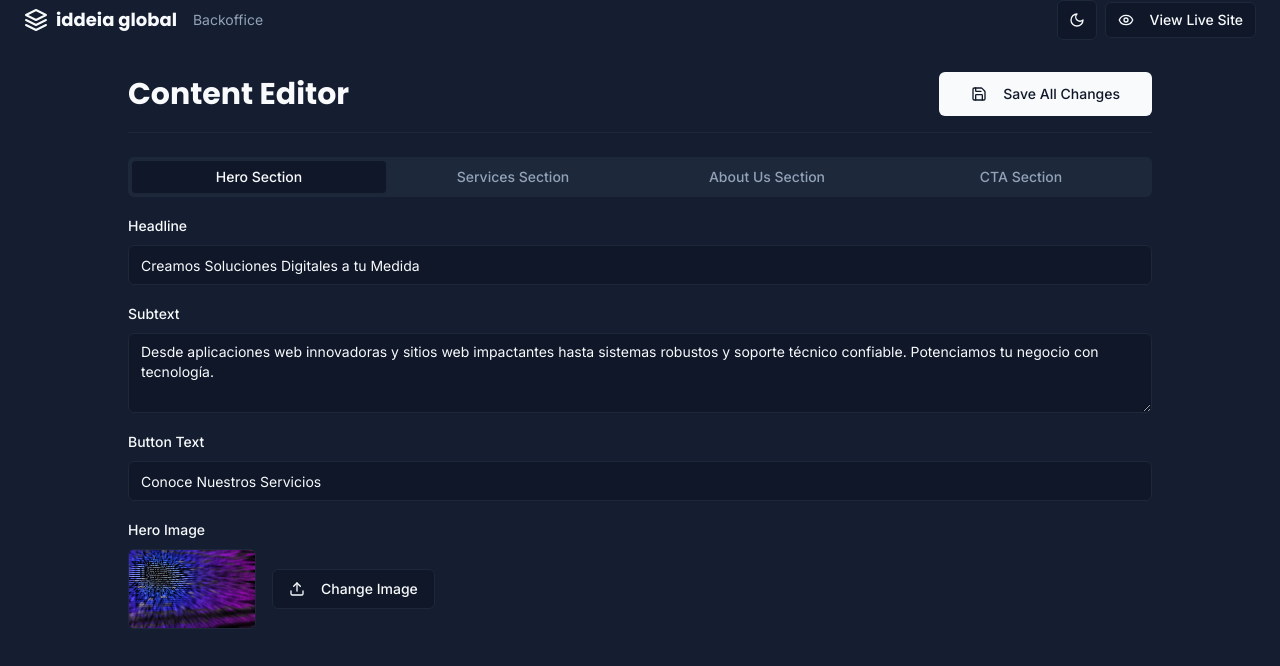
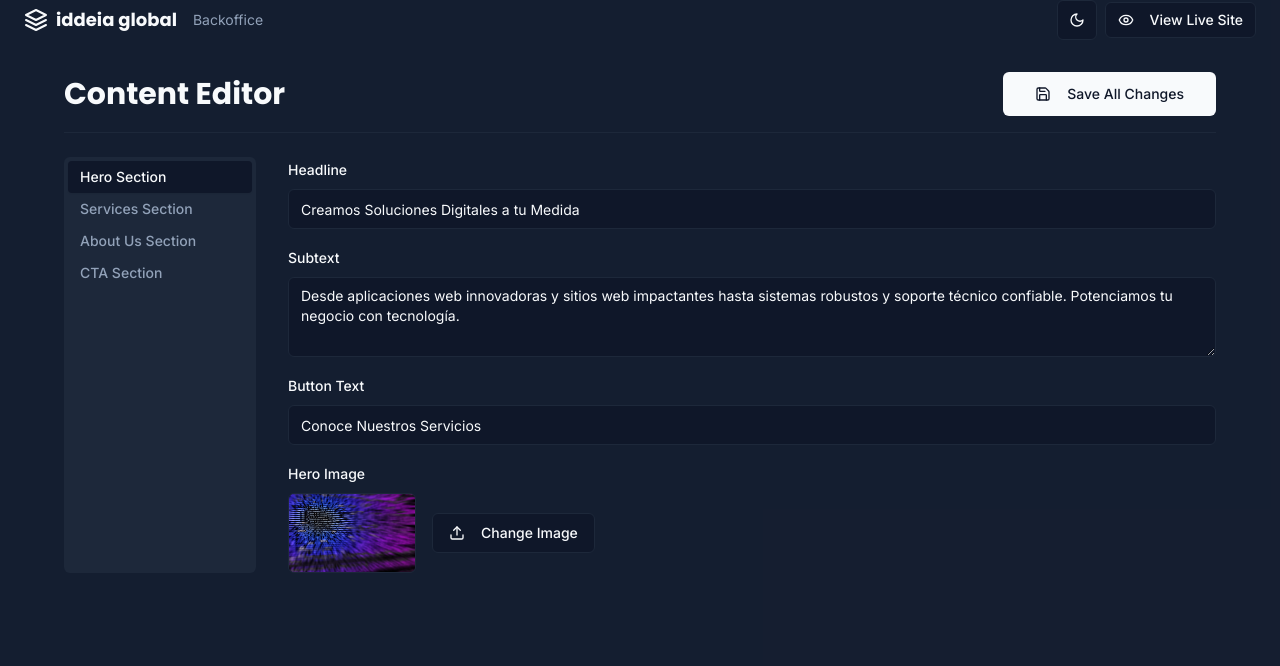
Before and after one commit to zeusolimp/studio, a Next.js app: page /backoffice in a window 1280 px wide. Shown: the top 666 px of the page. Built offline with nearby package versions, Linux system fonts and the light colour scheme.

Commit message:
esta excelente pero quiero que los separadores sean verticales y esten d

```diff
--- a/src/components/backoffice/ContentTabs.tsx
+++ b/src/components/backoffice/ContentTabs.tsx
@@ -1,7 +1,7 @@
+
 "use client";
 
-import { useState, useEffect } from 'react';
-import { getContent } from '@/lib/content';
+import { useState } from 'react';
 import type { Section, LandingContent } from '@/types';
 import { Button } from '@/components/ui/button';
 import { useToast } from '@/hooks/use-toast';
@@ -81,7 +81,7 @@ export default function ContentTabs({ initialContent }: { initialContent: Landin
     }
 
     return (
-        <div className="max-w-5xl mx-auto py-8">
+        <div className="max-w-6xl mx-auto py-8">
             <div className="flex justify-between items-center mb-6 pb-4 border-b">
                 <h1 className="text-3xl font-bold font-headline">Content Editor</h1>
                 <Button onClick={handleSave} disabled={isSaving || isLoading} size="lg">
@@ -89,17 +89,19 @@ export default function ContentTabs({ initialContent }: { initialContent: Landin
                     {isSaving ? 'Saving...' : 'Save All Changes'}
                 </Button>
             </div>
-            <Tabs defaultValue="hero" className="w-full">
-                <TabsList className="grid w-full grid-cols-4 mb-4">
+            <Tabs defaultValue="hero" orientation="vertical" className="flex gap-8">
+                <TabsList className="flex flex-col h-auto justify-start items-stretch">
                     <TabsTrigger value="hero">Hero Section</TabsTrigger>
                     <TabsTrigger value="services">Services Section</TabsTrigger>
                     <TabsTrigger value="about">About Us Section</TabsTrigger>
                     <TabsTrigger value="cta">CTA Section</TabsTrigger>
                 </TabsList>
-                <TabsContent value="hero">{renderEditorFor('hero')}</TabsContent>
-                <TabsContent value="services">{renderEditorFor('features')}</TabsContent>
-                <TabsContent value="about">{renderEditorFor('about')}</TabsContent>
-                <TabsContent value="cta">{renderEditorFor('cta')}</TabsContent>
+                <div className="flex-1">
+                    <TabsContent value="hero" className="mt-0">{renderEditorFor('hero')}</TabsContent>
+                    <TabsContent value="services" className="mt-0">{renderEditorFor('features')}</TabsContent>
+                    <TabsContent value="about" className="mt-0">{renderEditorFor('about')}</TabsContent>
+                    <TabsContent value="cta" className="mt-0">{renderEditorFor('cta')}</TabsContent>
+                </div>
             </Tabs>
         </div>
     );
--- a/src/components/ui/tabs.tsx
+++ b/src/components/ui/tabs.tsx
@@ -1,3 +1,4 @@
+
 "use client"
 
 import * as React from "react"
@@ -15,6 +16,7 @@ const TabsList = React.forwardRef<
     ref={ref}
     className={cn(
       "inline-flex h-10 items-center justify-center rounded-md bg-muted p-1 text-muted-foreground",
+      "data-[orientation=vertical]:flex-col data-[orientation=vertical]:h-auto data-[orientation=vertical]:w-48",
       className
     )}
     {...props}
@@ -30,6 +32,7 @@ const TabsTrigger = React.forwardRef<
     ref={ref}
     className={cn(
       "inline-flex items-center justify-center whitespace-nowrap rounded-sm px-3 py-1.5 text-sm font-medium ring-offset-background transition-all focus-visible:outline-none focus-visible:ring-2 focus-visible:ring-ring focus-visible:ring-offset-2 disabled:pointer-events-none disabled:opacity-50 data-[state=active]:bg-background data-[state=active]:text-foreground data-[state=active]:shadow-sm",
+      "data-[orientation=vertical]:w-full data-[orientation=vertical]:justify-start",
       className
     )}
     {...props}
```
